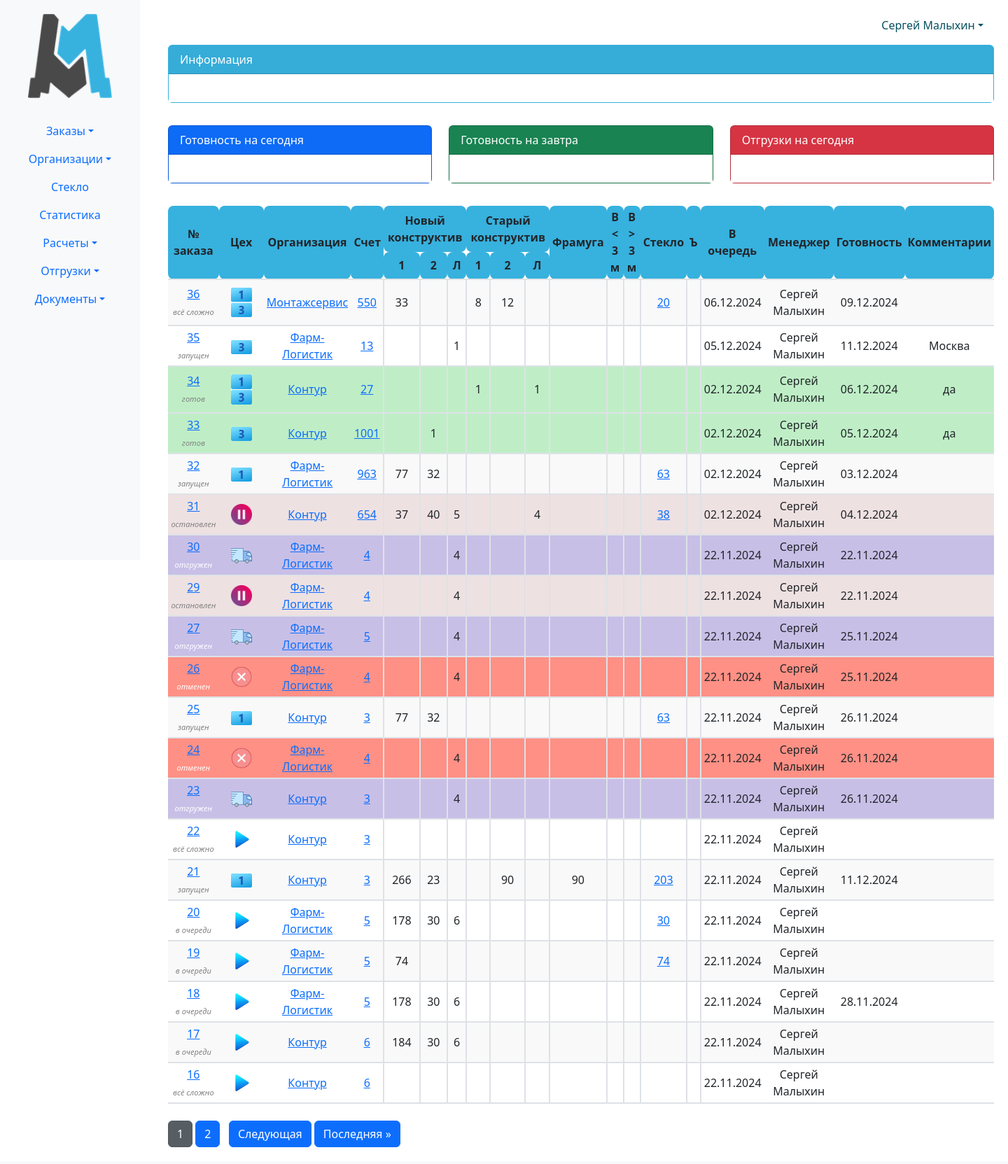
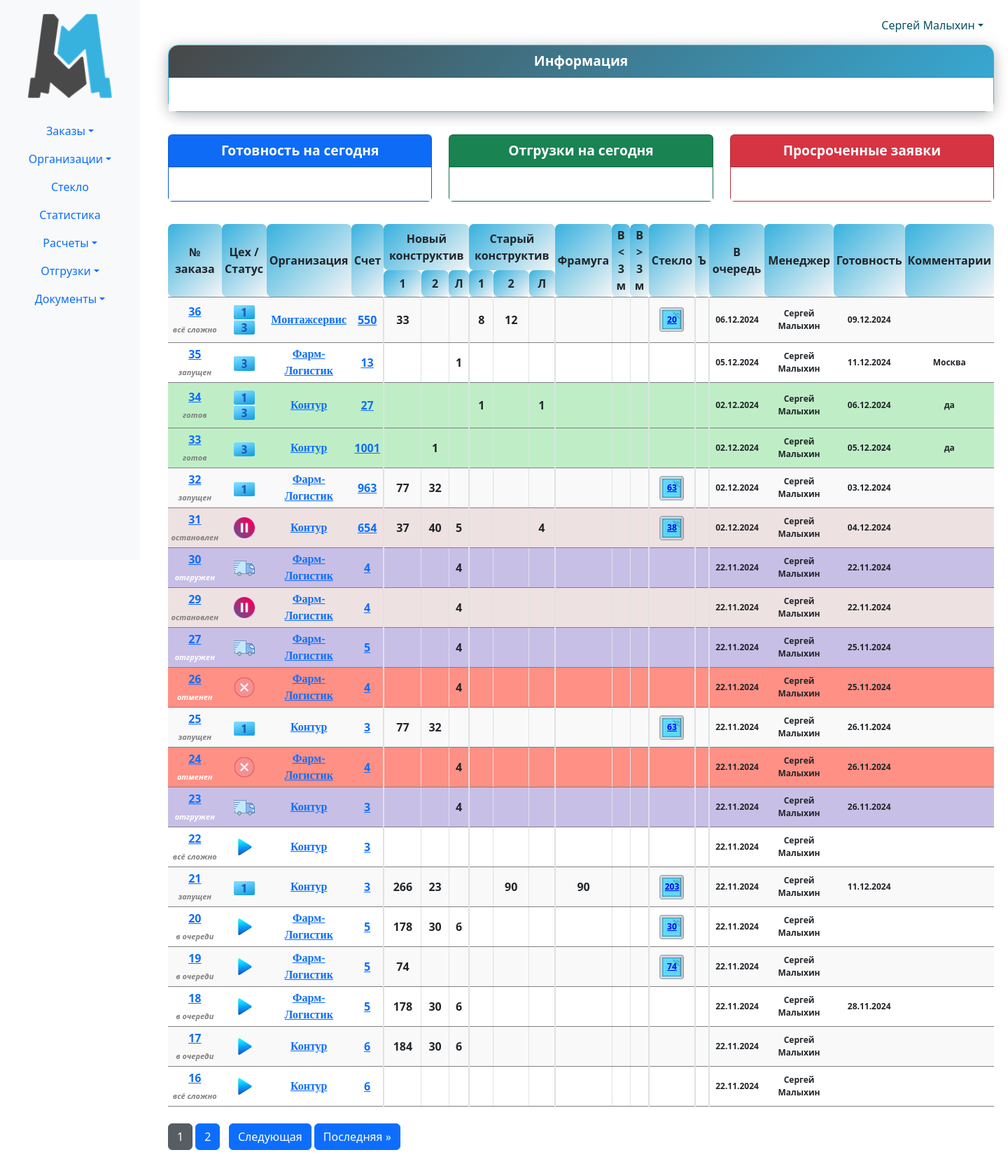
Before and after one commit to SMHotey/CRM-2_0, a Django app: page /erp_main/orders_list/ in a window 1440 px wide. Shown: the whole page at 70% size. Before the commit the page ends 1639 px from the top, so only its background shows below. Run offline with Django 5.2, Linux system fonts and the light colour scheme; a user stored in the database is signed in; data comes from the database, SQL or seed files in the repository; both versions use the stored data as it was after the commit; some libraries are stand-ins or nearby versions.

Commit message:
правки по дизайну2 orders_list

```diff
--- a/erp_main/models.py
+++ b/erp_main/models.py
@@ -213,8 +213,6 @@ class Order(models.Model):
         stopped = self.get_items_filtered().filter(p_status='stopped').aggregate(total=Sum('p_quantity'))['total'] or 0
         canceled = self.get_items_filtered().filter(p_status='canceled').aggregate(total=Sum('p_quantity'))['total'] or 0
 
-        print(product, ready, shipped, stopped, canceled)
-
         if in_query > 0 and product == 0 and ready == 0 and shipped == 0:
             return f'в очереди'
         elif in_query == 0 and product > 0 and ready == 0 and shipped == 0:
--- a/erp_main/templates/orders_list.html
+++ b/erp_main/templates/orders_list.html
@@ -15,19 +15,21 @@
         vertical-align: middle;
         border-bottom: none; /* Нижняя граница для заголовка */
         border-top: none;
-        background-color: #37b1de; /* Цвет фона заголовков */
-        border-radius: 8px;
+        background: linear-gradient(135deg, #37b1de, whitesmoke); /* Цвет фона заголовков */
+        border-radius: 7px;
         border-left: none; /* Убираем левую границу */
         border-right: none; /* Убираем правую границу */
+
     }
     td {
         padding: 4px; /* Уменьшаем padding для уменьшения высоты строк */
         text-align: center;
         vertical-align: middle;
-        border-top: 2px solid #dee2e6; /* Верхняя граница */
-        border-bottom: 2px solid #dee2e6; /* Нижняя граница */
+        border-top: 1px solid grey; /* Верхняя граница */
+        border-bottom: 1px solid grey; /* Нижняя граница */
         border-left: none; /* Убираем левую границу */
         border-right: none; /* Убираем правую границу */
+        font-weight: bold;
 
     }
     tbody tr {
@@ -37,8 +39,8 @@
         background-color: #e6e6fa !important; /* Цвет строки при наведении с переопределением */
     }
     td.visible-border {
-        border-left: 2px solid #dee2e6; /* Левый край ячейки */
-        border-right: 2px solid #dee2e6; /* Правый край ячейки */
+        border-left: 1px solid #dee2e6; /* Левый край ячейки */
+        border-right: 1px solid #dee2e6; /* Правый край ячейки */
     }
 </style>
 
@@ -46,7 +48,7 @@
     <thead>
         <tr class="bold-border;">
             <th rowspan="2">№ заказа</th>
-            <th rowspan="2">Цех</th>
+            <th rowspan="2">Цех / <br>Статус</th>
             <th rowspan="2">Организация</th>
             <th rowspan="2">Счет</th>
             <th colspan="3">Новый конструктив</th>
@@ -126,31 +128,36 @@
                         </div>
                     </div>
                 </td>
-                <td>
+                <td style="font-family: 'Times New Roman', sans-serif;">
                     <a href="{% url 'organization_detail' order.invoice.organization.id %}">{{ order.invoice.organization }}</a>
                 </td>
                 <td>
                     <a href="{% url 'invoice_detail' order.invoice.id %}">{{ order.invoice.number }}</a>
                 </td>
-                <td class="visible-border"> {% if order.doors_1_nk != 0 %}{{ order.doors_1_nk }}{% else %} {% endif %}</td>
-                <td class="visible-border">{% if order.doors_2_nk != 0 %}{{ order.doors_2_nk }}{% else %} {% endif %}</td>
+                <td class="visible-border" style="border-left: 2px solid #dee2e6;"> {% if order.doors_1_nk != 0 %}{{ order.doors_1_nk }}{% else %} {% endif %}</td>
+                <td class="visible-border" >{% if order.doors_2_nk != 0 %}{{ order.doors_2_nk }}{% else %} {% endif %}</td>
                 <td class="visible-border">{% if order.hatch_nk != 0 %}{{ order.hatch_nk }}{% else %} {% endif %}</td>
-                <td class="visible-border">{% if order.doors_1_sk != 0 %}{{ order.doors_1_sk }}{% else %} {% endif %}</td>
+                <td class="visible-border" style="border-left: 2px solid #dee2e6;">{% if order.doors_1_sk != 0 %}{{ order.doors_1_sk }}{% else %} {% endif %}</td>
                 <td class="visible-border">{% if order.doors_2_sk != 0 %}{{ order.doors_2_sk }}{% else %} {% endif %}</td>
                 <td class="visible-border">{% if order.hatch_sk != 0 %}{{ order.hatch_sk }}{% else %} {% endif %}</td>
-                <td class="visible-border">{% if order.transom != 0 %}{{ order.transom }}{% else %} {% endif %}</td>
+                <td class="visible-border" style="border-left: 2px solid #dee2e6;">{% if order.transom != 0 %}{{ order.transom }}{% else %} {% endif %}</td>
                 <td class="visible-border">{% if order.gate != 0 %}{{ order.gate }}{% else %} {% endif %}</td>
                 <td class="visible-border">{% if order.gate_3000 != 0 %}{{ order.gate_3000 }}{% else %} {% endif %}</td>
-                <td class="visible-border">
+                <td class="visible-border" style="border-left: 2px solid #dee2e6; border-right: 2px solid #dee2e6;">
                     {% if order.glass != 0 %}
-                        <a href="{% url 'glass_info' order.id %}">{{ order.glass }}</a>
+                        <a href="{% url 'glass_info' order.id %}" style="position: relative; display: inline-block;">
+                        <img id="iconPlay{{ order.id }}" src="{% static 'erp_main/images/mirror.png' %}" style="width: 35px; height: auto; opacity: 0.8;" alt="">
+                            <span style="position: absolute; top: 50%; left: 50%; transform: translate(-50%, -50%); color: blue; font-weight: bold; font-size: 12px; text-decoration: underline;">
+                        {{ order.glass }}
+                         </span>
+                        </a>
                     {% else %} {% endif %}
                 </td>
-                <td class="visible-border"></td>
-                <td>{{ order.created_at|date:"d.m.Y" }}</td>
-                <td>{{ order.invoice.organization.user.get_full_name }}</td>
-                <td>{{ order.due_date|date:"d.m.Y" }}</td>
-                <td>{{ order.comment }}</td>
+                <td class="visible-border" style="border-right: 2px solid #dee2e6;"></td>
+                <td style="font-size: 12px;">{{ order.created_at|date:"d.m.Y" }}</td>
+                <td style="font-size: 12px; ">{{ order.invoice.organization.user.get_full_name }}</td>
+                <td style="font-size: 12px;">{{ order.due_date|date:"d.m.Y" }}</td>
+                <td style="font-size: 12px;">{{ order.comment }}</td>
             </tr>
         {% endfor %}
     </tbody>
--- a/templates/base.html
+++ b/templates/base.html
@@ -26,6 +26,28 @@
             border: none;
             border-radius: 25px;
             transition: background-color 0.8s;
+        }
+        #first-block {
+            background: linear-gradient(135deg, #494949, #37b1de); /* Градиентный фон */
+            border-radius: 15px; /* Закругленные углы */
+            box-shadow: 0 4px 20px rgba(0, 0, 0, 0.3); /* Тень для выделения */
+            transition: transform 0.3s, box-shadow 0.3s; /* Плавный переход для эффектов */
+        }
+
+        #first-block:hover {
+            transform: translateY(-5px); /* Подъем при наведении */
+            box-shadow: 0 8px 40px rgba(0, 0, 0, 0.4); /* Увеличение тени при наведении */
+        }
+
+        .card-header {
+            font-size: 1.2rem; /* Увеличенный размер шрифта заголовка */
+            text-align: center; /* Центрирование текста */
+            font-weight: bold; /* Жирный шрифт */
+        }
+
+        .card-body {
+            padding: 20px; /* Увеличенные отступы внутри блока */
+            text-align: center; /* Центрирование текста в карточке */
         }
         .custom-button:hover {
             background-color: #45a049;
@@ -199,7 +221,7 @@
                 </div>
                 <div class="col-md-4">
                     <div class="card text-white bg-success mb-3">
-                        <div class="card-header">Готовность на завтра</div>
+                        <div class="card-header">Отгрузки на сегодня</div>
                         <div class="card-body">
                             <h5 class="card-title"></h5>
                             <p class="card-text"></p>
@@ -208,7 +230,7 @@
                 </div>
                 <div class="col-md-4">
                     <div class="card text-white bg-danger mb-3">
-                        <div class="card-header">Отгрузки на сегодня</div>
+                        <div class="card-header">Просроченные заявки</div>
                         <div class="card-body">
                             <h5 class="card-title"></h5>
                             <p class="card-text"></p>
```
Also changed, not shown: db.sqlite3, 1 other file.
